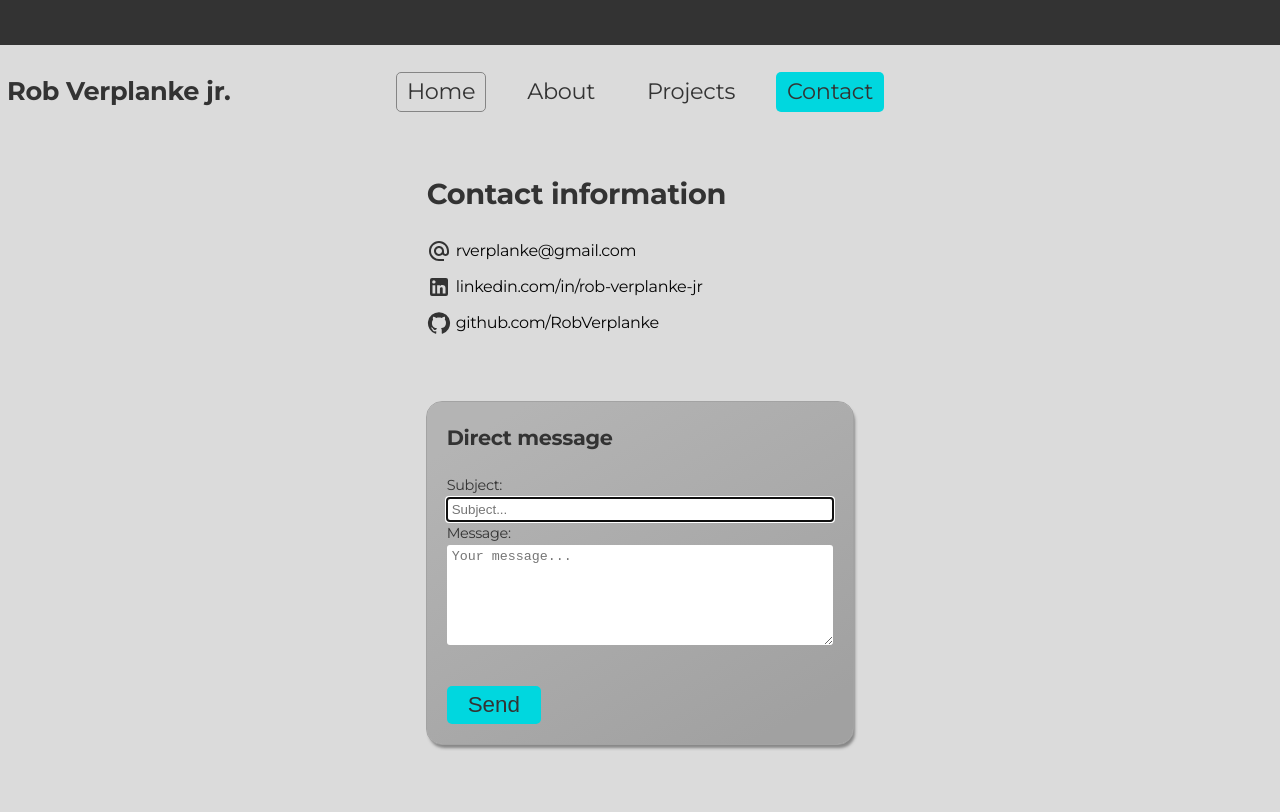
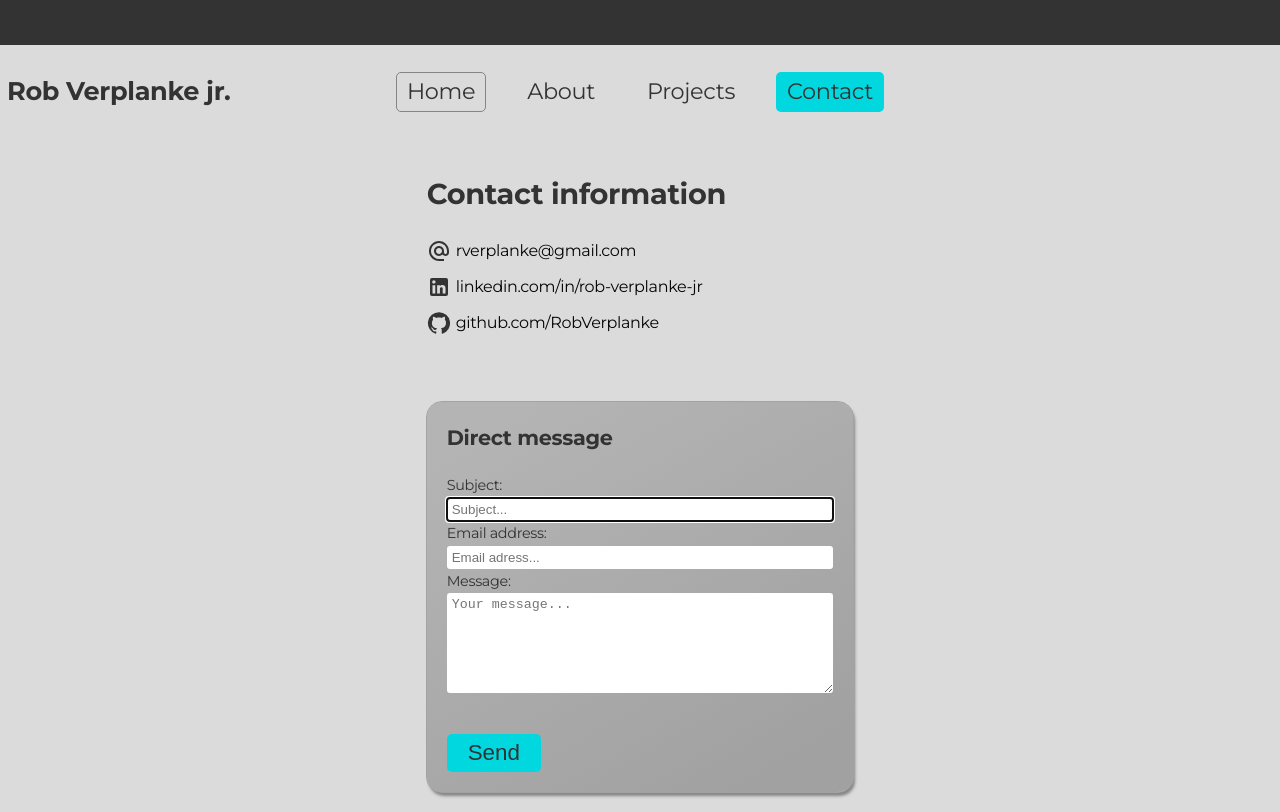
Before and after one commit to RobVerplanke/portfolio, a React (Vite) app: page /contact in a window 1280 px wide. Built offline with nearby package versions, Linux system fonts and the light colour scheme.

Commit message:
fix: require valid email adress

```diff
--- a/src/components/content/ContactPageForm.jsx
+++ b/src/components/content/ContactPageForm.jsx
@@ -1,10 +1,11 @@
 /* eslint-disable react/no-unknown-property */
-import { useEffect, useRef } from 'react';
+import { useEffect, useRef, useState } from 'react';
 import { useNavigate } from 'react-router-dom';
 
 import '../../styles/ContactForm.css';
 
 export default function ContactForm() {
+  const [errorMessage, setErrorMessage] = useState(null);
   const navigate = useNavigate();
   const inputRef = useRef(null);
 
@@ -24,6 +25,13 @@ export default function ContactForm() {
     const form = event.target;
     const formData = new FormData(form);
     const formEntries = Object.fromEntries(formData.entries());
+
+    const email = formEntries.email;
+    const isValidEmail = /^[^\s@]+@[^\s@]+\.[^\s@]+$/.test(email);
+    if (!isValidEmail) {
+      setErrorMessage('Please enter a valid email address.');
+      return;
+    }
 
     fetch('/', {
       method: 'POST',
@@ -55,7 +63,6 @@ export default function ContactForm() {
           onSubmit={handleSubmit}
         >
           <input type="hidden" name="form-name" value="contact" />
-
           <label htmlFor="subject">Subject:</label>
           <br />
           <input
@@ -67,6 +74,24 @@ export default function ContactForm() {
             placeholder="Subject..."
           />
           <br />
+
+          <label htmlFor="subject">Email address:</label>
+          <br />
+          <input
+            type="email"
+            id="email"
+            name="email"
+            aria-label="email"
+            placeholder="Email adress..."
+            required
+          />
+          <br />
+
+          {errorMessage && (
+            <div>
+              <p className="error-message">{errorMessage}</p>
+            </div>
+          )}
 
           <label htmlFor="message">Message:</label>
           <br />
--- a/src/styles/ContactForm.css
+++ b/src/styles/ContactForm.css
@@ -47,3 +47,7 @@ textarea {
 .submit-button {
   padding: 5px 20px 5px 20px;
 }
+
+.error-message {
+  color: red;
+}
```
